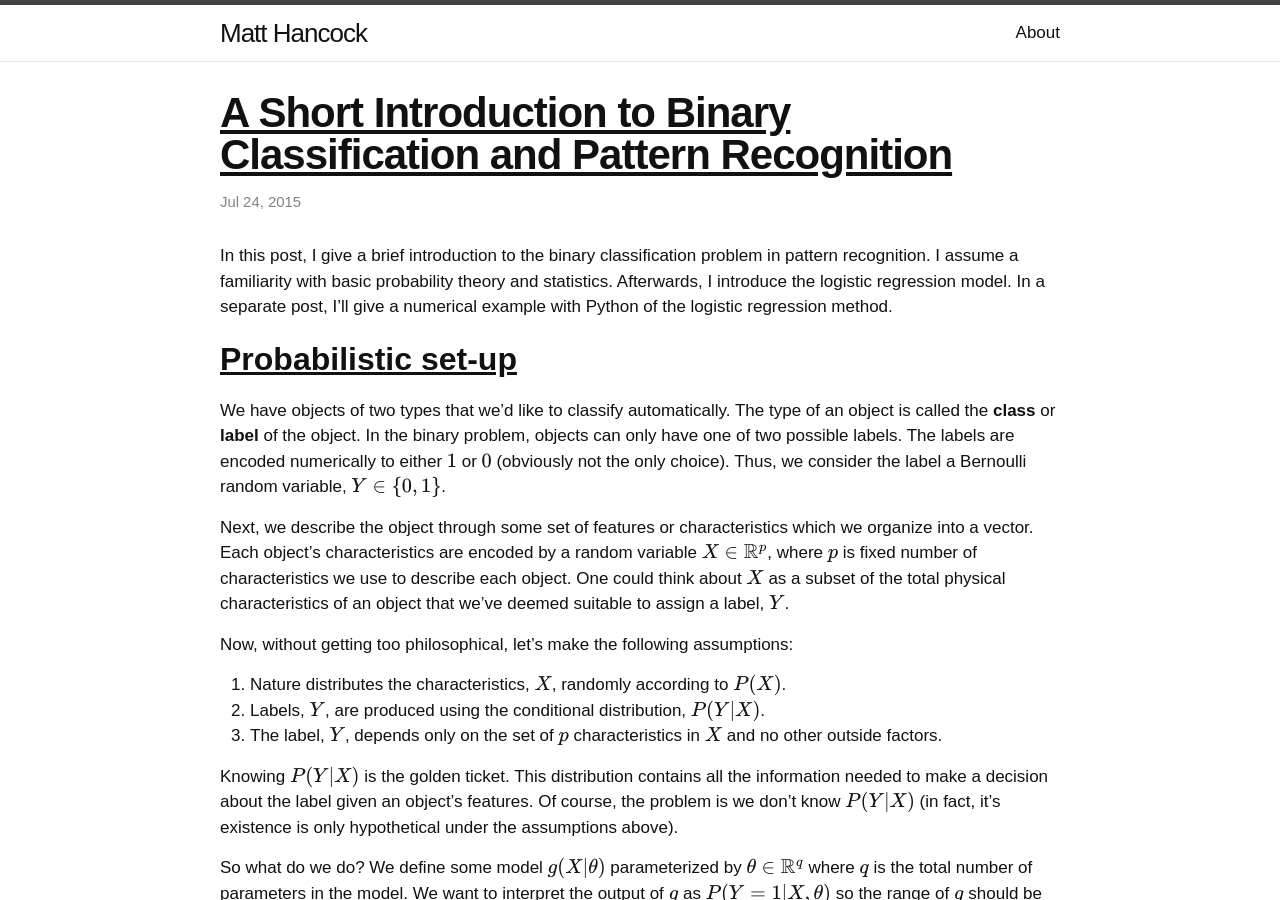
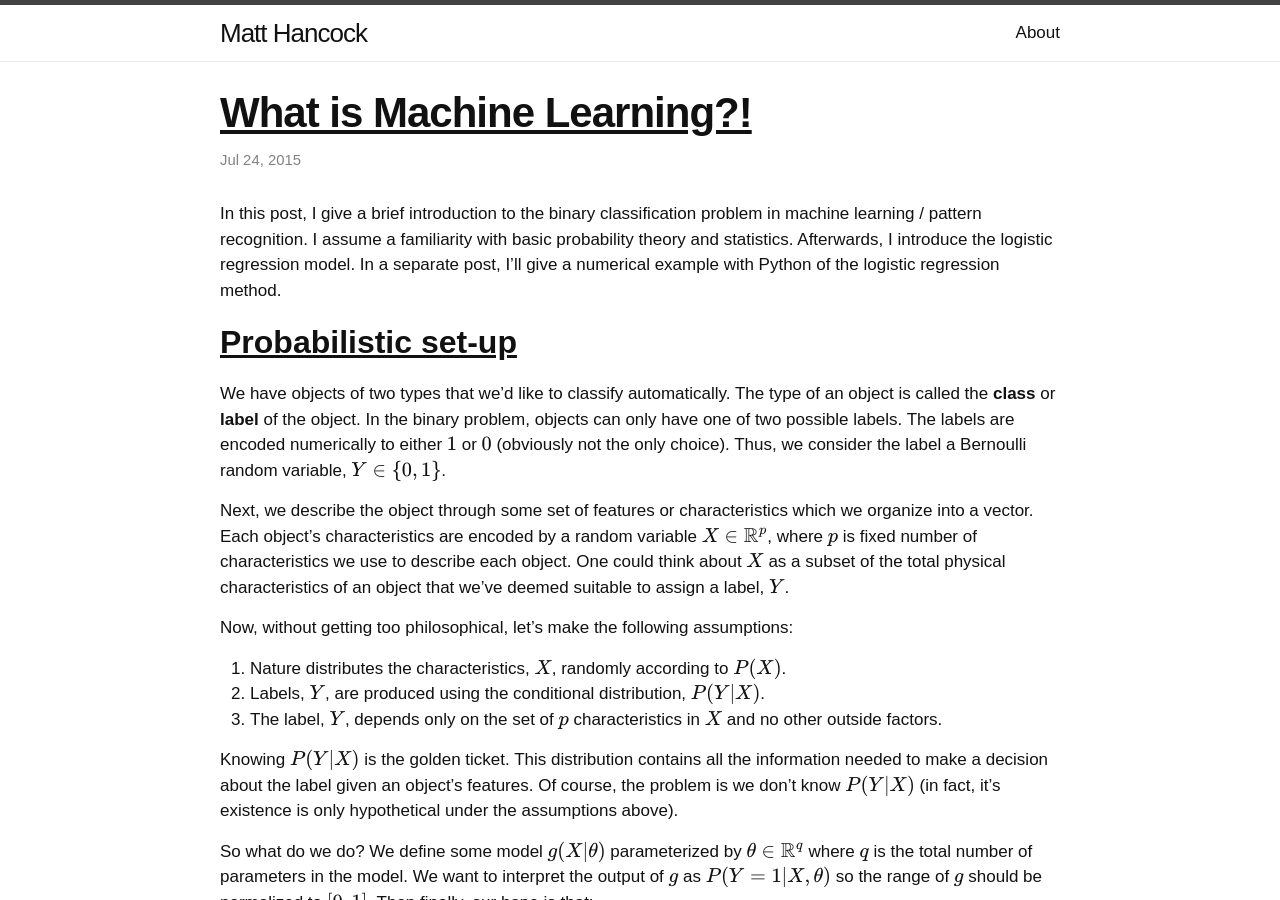
Before and after one commit to notmatthancock/notmatthancock.github.io, a Jekyll site: the page built from _posts/2015-07-24-what-is-machine-learning.markdown, in a window 1280 px wide and 900 px high. Built offline with Jekyll 4.4.1, drawn with Linux system fonts in a browser that asks for light colours; formulas are drawn with MathJax 3; comment, search, counter and statistics services are not loaded.

Commit message:
title changes

```diff
--- a/_posts/2015-07-24-intro-to-binary-classification.markdown
+++ b/_posts/2015-07-24-what-is-machine-learning.markdown
@@ -1,11 +1,11 @@
 ---
 layout: post
-title: A Short Introduction to Binary Classification and Pattern Recognition
+title: What is Machine Learning?!
 mathjax: true
 tags: math pattern-recognition
 ---
 
-In this post, I give a brief introduction to the binary classification problem in pattern recognition. I assume a familiarity with basic probability theory and statistics. Afterwards, I introduce the logistic regression model. In a separate post, I'll give a numerical example with Python of the logistic regression method.
+In this post, I give a brief introduction to the binary classification problem in machine learning / pattern recognition. I assume a familiarity with basic probability theory and statistics. Afterwards, I introduce the logistic regression model. In a separate post, I'll give a numerical example with Python of the logistic regression method.
 
 ## Probabilistic set-up
 
--- a/_posts/2015-08-02-classification-intro-part-2-numerical-example.markdown
+++ b/_posts/2015-08-02-machine-learning-part-2-numerical-example.markdown
@@ -1,6 +1,6 @@
 ---
 layout: post
-title: Classification Intro Part 2 - Numerical Example with Python
+title: Machine Learning Part 2 - Numerical Example with Python
 tags: math pattern-recognition python
 mathjax: true
 ---
```
